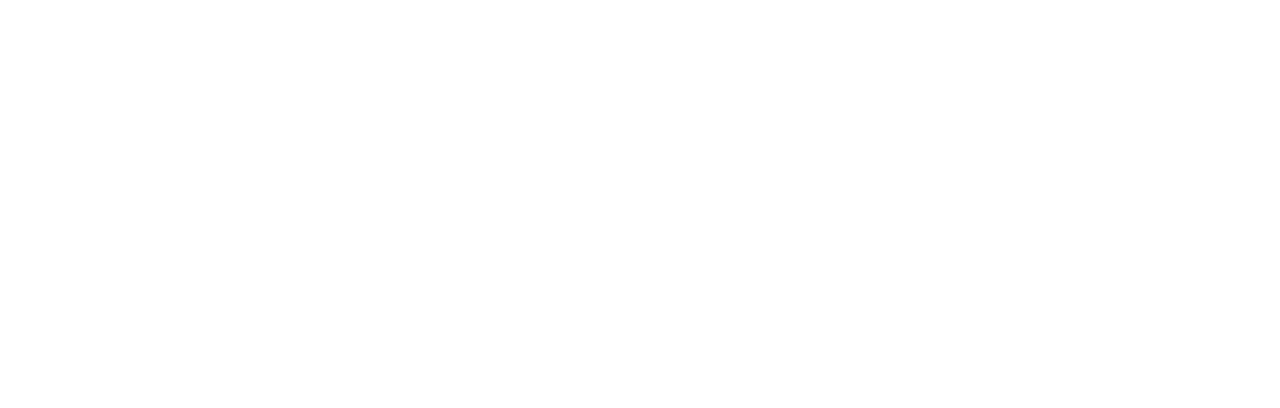
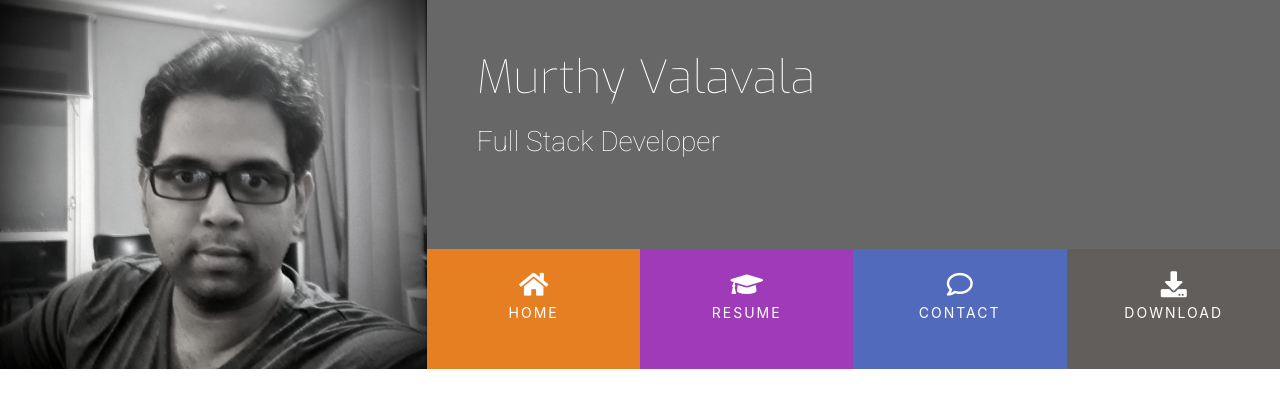
Before and after one commit to murthy1811/Murthy_resume, a plain HTML site: page index.html in a window 1280 px wide. Drawn offline with nearby package versions, Linux system fonts and the light colour scheme.

Commit message:
header finished

```diff
--- /dev/null
+++ b/assets/css/style.css
@@ -0,0 +1,109 @@
+@import url('https://fonts.googleapis.com/css2?family=Exo:wght@100;200;300;400&family=Roboto:wght@100;400;500;700&display=swap');
+
+ /* ----------------colors */
+
+.bg-color-name-title{
+    background-color: #676767;
+}
+
+.ui-menu-color-home{
+    background-color: #e67e22;
+}
+.ui-menu-color-resume{
+    background-color: #9f3ab8;
+}
+.ui-menu-color-contact{
+    background-color: #516abb;
+}
+.ui-menu-color-download{
+    background-color: #615e5c;
+}
+
+ /* --------------- heading */
+header{
+    margin: 0;
+}
+
+.heading{
+    margin-left: 50px;
+}
+
+.logo{
+    background: url( "../images/murthy.jpg");
+    background-position: center;
+    background-repeat: no-repeat;
+    background-size: cover;
+    min-height: 360px;
+    transition: all .5s ease-in-out;
+    -moz-transition: all .5s ease-in-out;
+    -webkit-transition: all .5s ease-in-out;
+}
+
+.name{
+    font-family :'Exo', sans-serif;
+    font-weight: 100;
+    font-size: 46px;
+    margin-top: 50px;
+    color: #fff;
+}
+
+.title{
+ font-family: 'Roboto', sans-serif;
+ font-weight: 200;
+ font-size: 28px;
+ margin-bottom: 90px;
+ color: #fff;
+ margin-top: 20px;
+}
+
+.list-inline-item:not(:last-child) {
+    margin-right: 0;
+}
+
+.menucontainer{
+ font-size: 0;
+}
+
+#nav{
+    margin: 0;
+}
+
+#nav li{
+    font-size: 14px;
+    padding: 0;
+}
+
+.menu-item {
+    text-align: center;
+    height: 120px;
+    padding: 0;
+}
+
+.menu-item a{
+    width: 100%;
+    text-decoration: none;
+    color : #fff;
+    height :  120px;
+}
+
+.menu-item a i {
+    display: block;
+    font-size: 26px;
+    padding-top: 22px;
+}
+
+.menu-item span{
+    display: block;
+    padding-top: 5px;
+    width: 100%;
+    text-align: center;
+    text-transform: uppercase;
+    letter-spacing: 2px;
+}
+
+/* ---------------------- hover css */
+
+.hvr-sweep-to-bottom:before {
+    background : rgba(0, 0, 0, 0.2);
+    height: 120px;
+}
--- a/index.html
+++ b/index.html
@@ -5,11 +5,44 @@
     <meta name="viewport" content="width=device-width, initial-scale=1.0">
     <link rel="stylesheet" href="https://maxcdn.bootstrapcdn.com/bootstrap/4.2.1/css/bootstrap.min.css"/>
     <link rel="stylesheet" href="https://use.fontawesome.com/releases/v5.0.10/css/all.css" integrity="sha384-+d0P83n9kaQMCwj8F4RJB66tzIwOKmrdb46+porD/OvrJ+37WqIM7UoBtwHO6Nlg" crossorigin="anonymous">
+   <link rel="stylesheet" href="https://cdnjs.cloudflare.com/ajax/libs/hover.css/2.1.1/css/hover-min.css" type="text/css" />
+    <link rel="stylesheet" href="assets/css/style.css" type="text/css" />
+
     <title>Murthy Valavala</title>
 </head>
 <body>
     <header>
+        <div class="row no-gutters">
+            <a href="index.html" class="col-md-4 logo" >
 
+            </a>
+            <div class="col-md-8">
+                <div class="row no-gutters bg-color-name-title">
+                    <div class="col heading">
+                        <h1 class="name">Murthy Valavala</h1>
+                        <h2 class="title"> Full Stack Developer</h2>
+                    </div>
+                </div>
+                <div class="row no-gutters">
+                    <div class="col">
+                        <ul id="nav" class="list-inline menucontainer">
+                            <li class="col-6 col-sm-3 ui-menu-color-home list-inline-item menu-item">
+                                <a href="#" class="hvr-sweep-to-bottom"> <i class="fa fa-home" aria-hidden="true"></i> <span>Home</span></a>
+                            </li>
+                             <li class="col-6 col-sm-3 ui-menu-color-resume list-inline-item menu-item">
+                                <a href="#" class="hvr-sweep-to-bottom"> <i class="fa fa-graduation-cap" aria-hidden="true"></i><span>Resume</span></a>
+                            </li>
+                             <li class="col-6 col-sm-3 ui-menu-color-contact list-inline-item menu-item">
+                                <a href="#" class="hvr-sweep-to-bottom"> <i class="far fa-comment" aria-hidden="true"></i><span>Contact</span></a>
+                            </li>
+                             <li class="col-6 col-sm-3 ui-menu-color-download list-inline-item menu-item">
+                                <a href="#" class="hvr-sweep-to-bottom"><i class="fa fa-download" aria-hidden="true"></i> <span>Download</span></a>
+                            </li>
+                        </ul>
+                    </div>
+                </div>
+            </div>
+        </div>
     </header>
     <section>
 
```
Also changed, not shown: assets/images/murthy.jpg (added), 1 other file.
